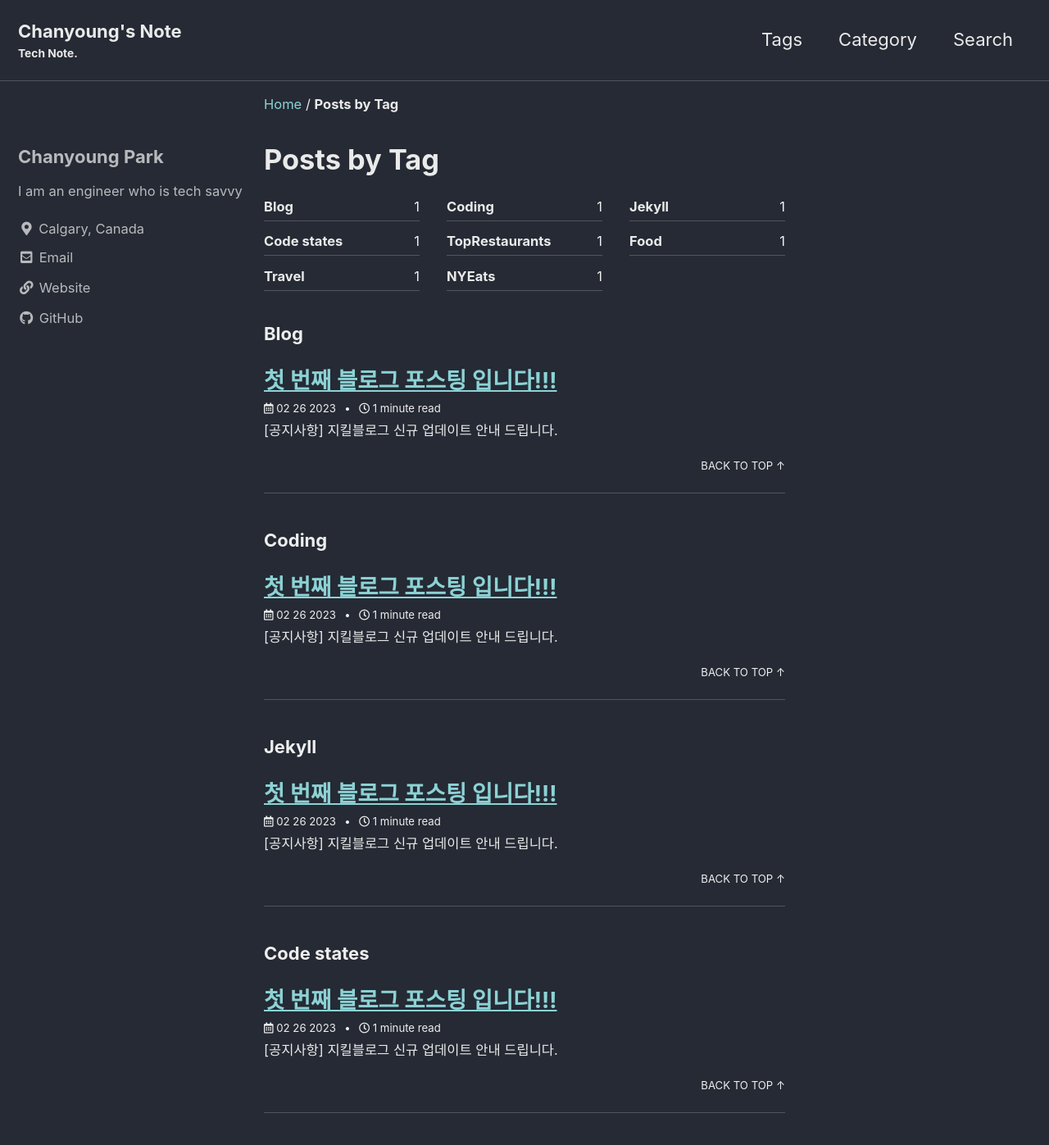
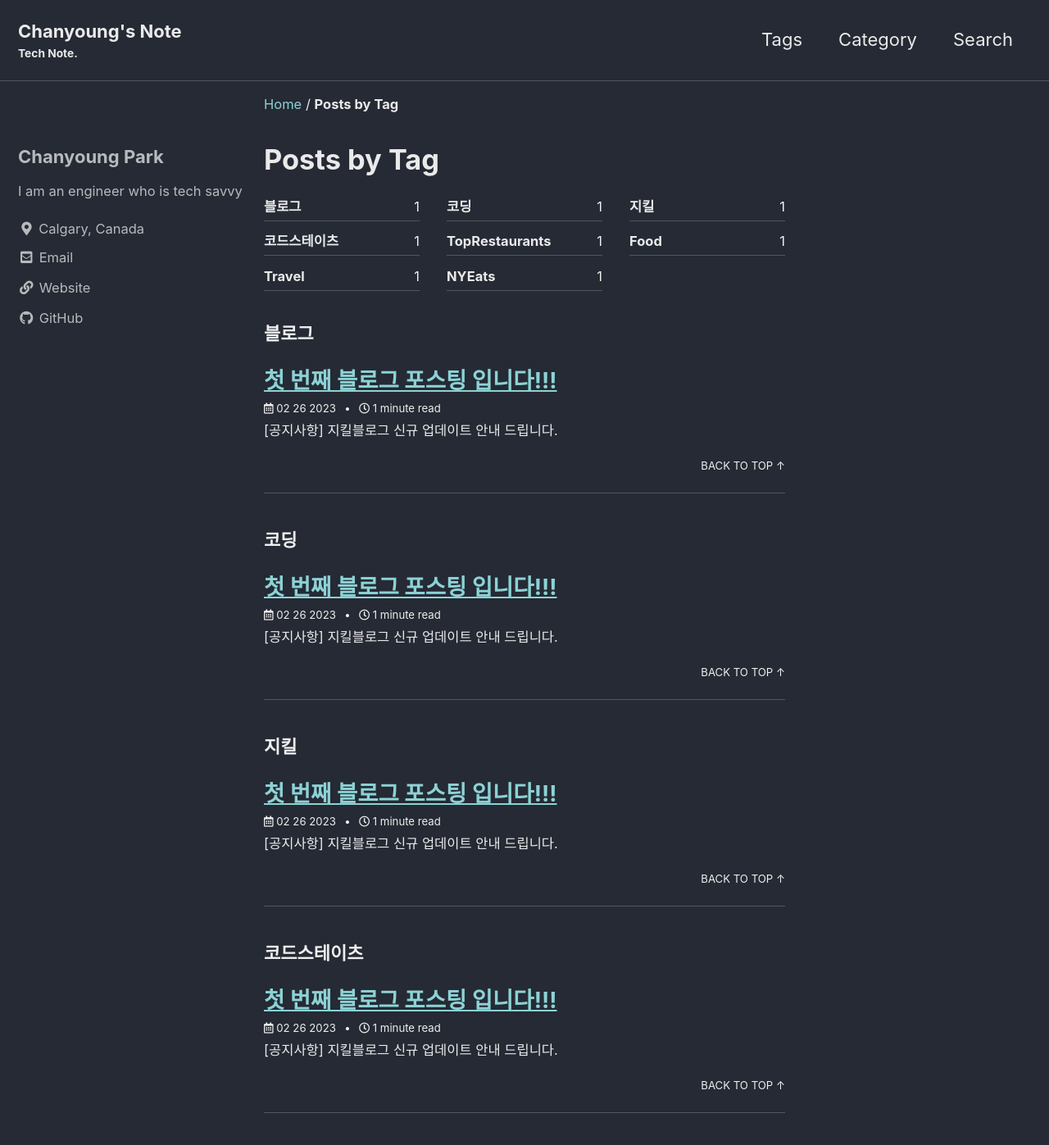
Before and after one commit to PyChanyoung/PyChanyoung.github.io, a Jekyll site: the page built from _pages/tag-archive.md, in a window 1280 px wide and 1400 px high. Shown: the top 1397 px of the window at 82% size. Built offline with Jekyll 4.4.1, drawn with Linux system fonts in a browser that asks for light colours; cached includes are drawn as plain includes.

Commit message:
Contents rollback

```diff
--- a/_posts/2023-02-26-first.md
+++ b/_posts/2023-02-26-first.md
@@ -1,8 +1,8 @@
 ---
 layout: single
 title: "첫 번째 블로그 포스팅 입니다!!!"
-categories: Blog
-tag: [Blog, Coding, Jekyll, Code states]
+categories: 블로그
+tag: [블로그, 코딩, 지킬, 코드스테이츠]
 toc: true
 toc_sticky: true
 toc_label: 목차
@@ -18,7 +18,7 @@ toc_label: 목차
 설치형 블로그의 하나. `Ruby`를 기반으로 만들어져 있다.
 
 
-![Chanyoung's Note]({{site.url}}/images/2021-05-10-first-posting/teddynote.png){: .img-width-half .align-center}
+![teddynote]({{site.url}}/images/2021-05-10-first-posting/teddynote.png){: .img-width-half .align-center}
 
 
 ## 특징
```
Also changed, not shown: 9 other files.
